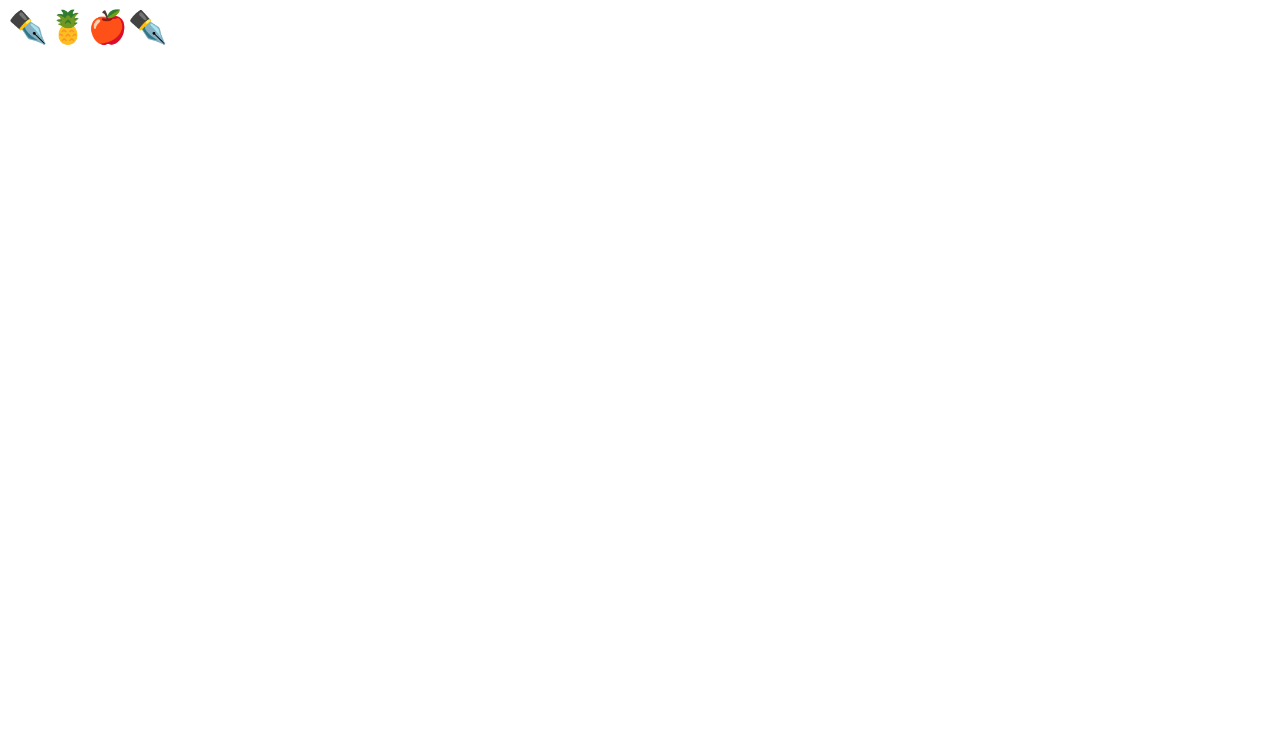
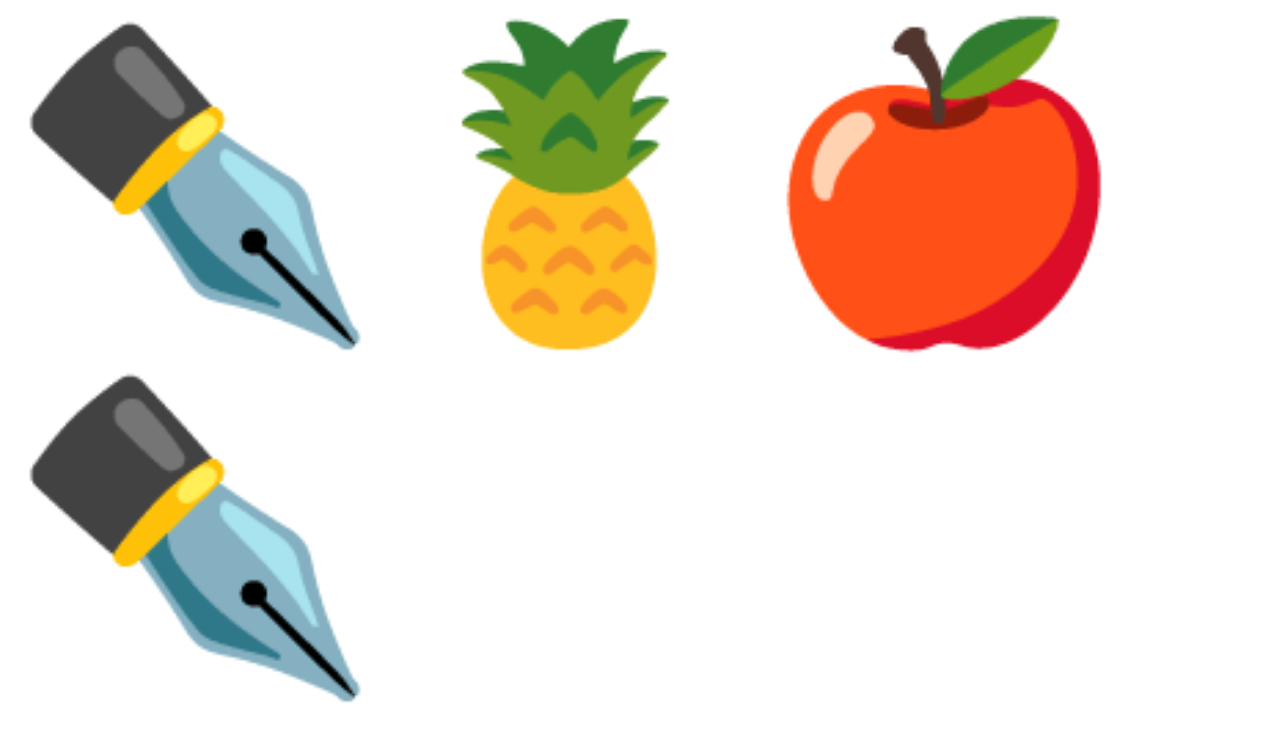
Before and after one commit to porotoman99/One-Man-Revolution, a plain HTML site: page PPAP/index.html in a window 1280 px wide. Drawn offline with Linux system fonts and the light colour scheme.

Commit message:
Update index.html

```diff
--- a/PPAP/index.html
+++ b/PPAP/index.html
@@ -1,8 +1,8 @@
 <html>
 	<head>
-		<title style="font-size: 300px;">✒️🍍🍎✒️</title>
+		<title>✒️🍍🍎✒️</title>
 	</head>
 	<body>
-		<h1>✒️🍍🍎✒️</h1>
+		<h1 style="font-size: 300px;">✒️🍍🍎✒️</h1>
 	</body>
 </html>
```
